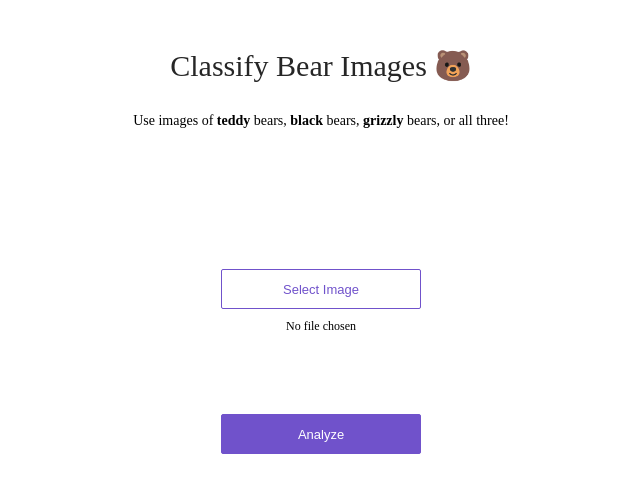
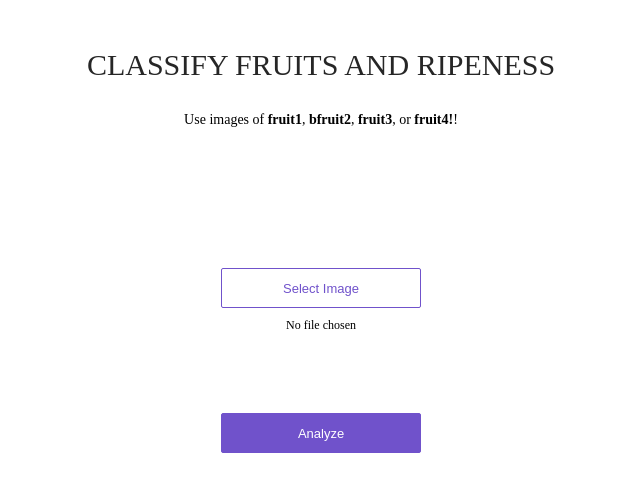
Before and after one commit to ethanoixe/imgclassifiercomp, a plain HTML site: page app/view/index.html in a window 1280 px wide. Shown: the whole page, without its empty margins (319-959 px from the left). Drawn offline with Linux system fonts and the light colour scheme.

Commit message:
Update index.html

```diff
--- a/app/view/index.html
+++ b/app/view/index.html
@@ -7,10 +7,9 @@
 <body>
 <div>
   <div class='center'>
-    <div class='title'>Classify Bear Images 🐻</div>
+    <div class='title'>CLASSIFY FRUITS AND RIPENESS</div>
     <p>
-      Use images of <strong>teddy</strong> bears, <strong>black</strong> bears, <strong>grizzly</strong> bears, or
-      all three!
+      Use images of <strong>fruit1</strong>, <strong>bfruit2</strong>, <strong>fruit3</strong>, or <strong>fruit4!</strong>!
     </p>
     <div class='content'>
       <div class='no-display'>
```
